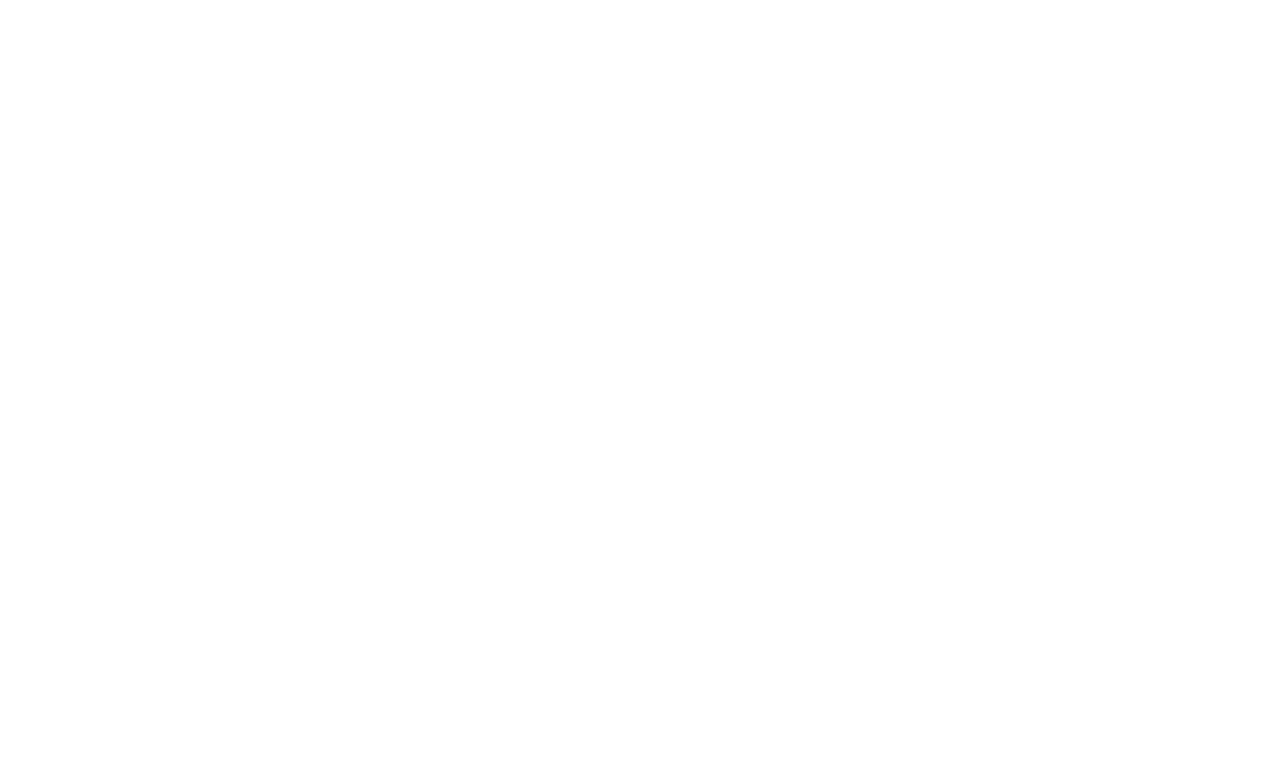
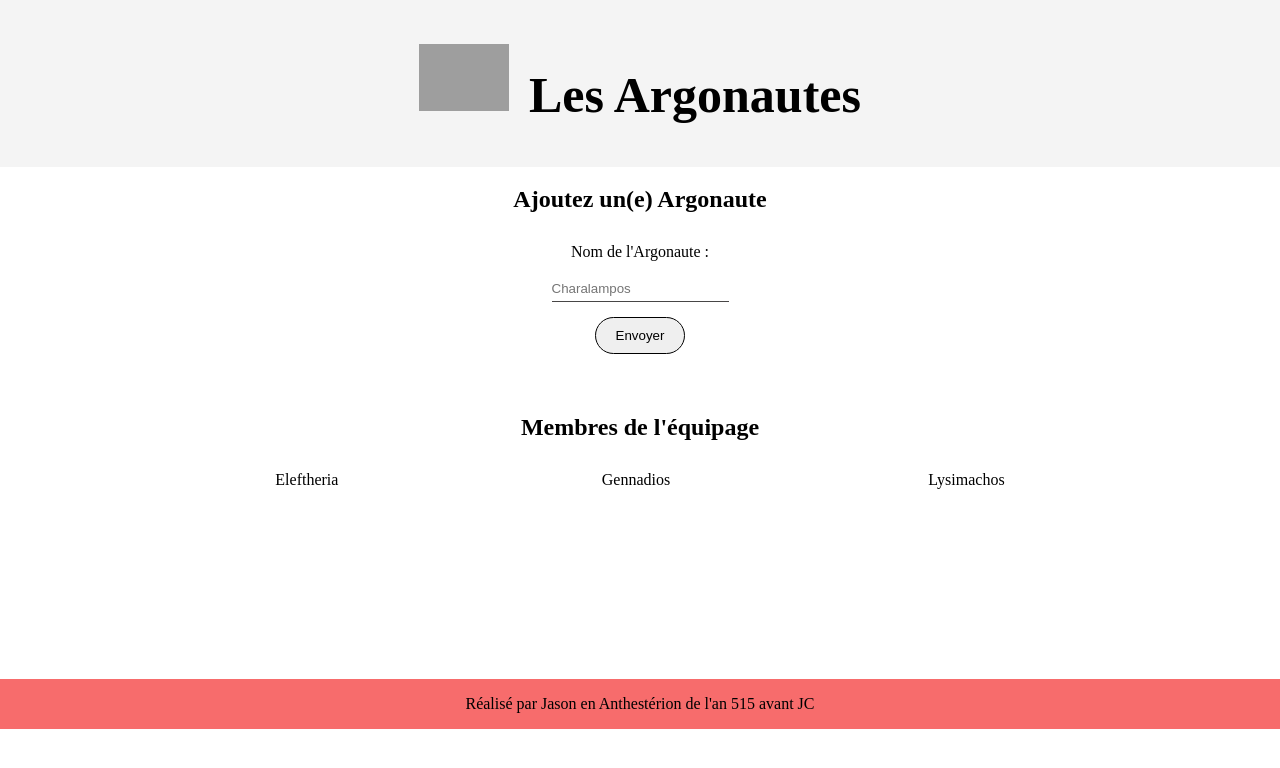
Before and after one commit to nathanjouannon/Wild_code_school_chalenge, a React (Create React App) app in the folder frontend/: page / in a window 1280 px wide. Shown: the top 768 px of the page. Built offline with nearby package versions, Linux system fonts and the light colour scheme; grey boxes are pictures that could not be loaded.

Commit message:
finalisation du Front

```diff
--- a/frontend/public/index.html
+++ b/frontend/public/index.html
@@ -2,14 +2,12 @@
 <html lang="en">
   <head>
     <meta charset="utf-8" />
-    <link rel="icon" href="%PUBLIC_URL%/favicon.ico" />
     <meta name="viewport" content="width=device-width, initial-scale=1" />
     <meta name="theme-color" content="#000000" />
     <meta
       name="description"
       content="Web site created using create-react-app"
     />
-    <link rel="apple-touch-icon" href="%PUBLIC_URL%/logo192.png" />
     <!--
       manifest.json provides metadata used when your web app is installed on a
       user's mobile device or desktop. See https://developers.google.com/web/fundamentals/web-app-manifest/
@@ -24,7 +22,7 @@
       work correctly both with client-side routing and a non-root public URL.
       Learn how to configure a non-root public URL by running `npm run build`.
     -->
-    <title>React App</title>
+    <title>Les Argaunotes</title>
   </head>
   <body>
     <noscript>You need to enable JavaScript to run this app.</noscript>
--- a/frontend/src/components/App.js
+++ b/frontend/src/components/App.js
@@ -1,9 +1,14 @@
+import Header from './Header'
+import Footer from './Footer'
+import Main from './Main'
 
 
 function App() {
   return (
     <div className="App">
-
+      <Header />
+      <Main />
+      <Footer />
     </div>
   );
 }
--- a/frontend/src/components/Form.js
+++ b/frontend/src/components/Form.js
@@ -4,14 +4,15 @@ function Form() {
     return (
         <div className="wcs-form-container">
             <h2 className="wcs-form-title">Ajoutez un(e) Argonaute</h2>
-            <form className="wcs-form" method='/api/form'>
+            <form className="wcs-form">
                 Nom de l&apos;Argonaute :
                 <input
                     type="text"
                     placeholder="Charalampos"
                     className="wcs-form-input"
+                    name='name'
                 />
-                <button className="wcs-form-submit">Envoyer</button>
+                <button className="wcs-form-submit" type='submit'>Envoyer</button>
             </form>
         </div>
     )
--- a/frontend/src/components/List.js
+++ b/frontend/src/components/List.js
@@ -7,9 +7,9 @@ function List() {
             <div className="wcs-list-container">
                 {/* remplacer ici par la liste retournée par le server */}
 
-                <div class="wcs-list-item">Eleftheria</div>
-                <div class="wcs-list-item">Gennadios</div>
-                <div class="wcs-list-item">Lysimachos</div>
+                <div className="wcs-list-item">Eleftheria</div>
+                <div className="wcs-list-item">Gennadios</div>
+                <div className="wcs-list-item">Lysimachos</div>
             </div>
         </div>
     )
--- a/frontend/src/index.js
+++ b/frontend/src/index.js
@@ -1,6 +1,7 @@
 import React from 'react';
 import ReactDOM from 'react-dom/client';
 import App from './components/App';
+import './styles/index.css'
 
 const root = ReactDOM.createRoot(document.getElementById('root'));
 root.render(
```
